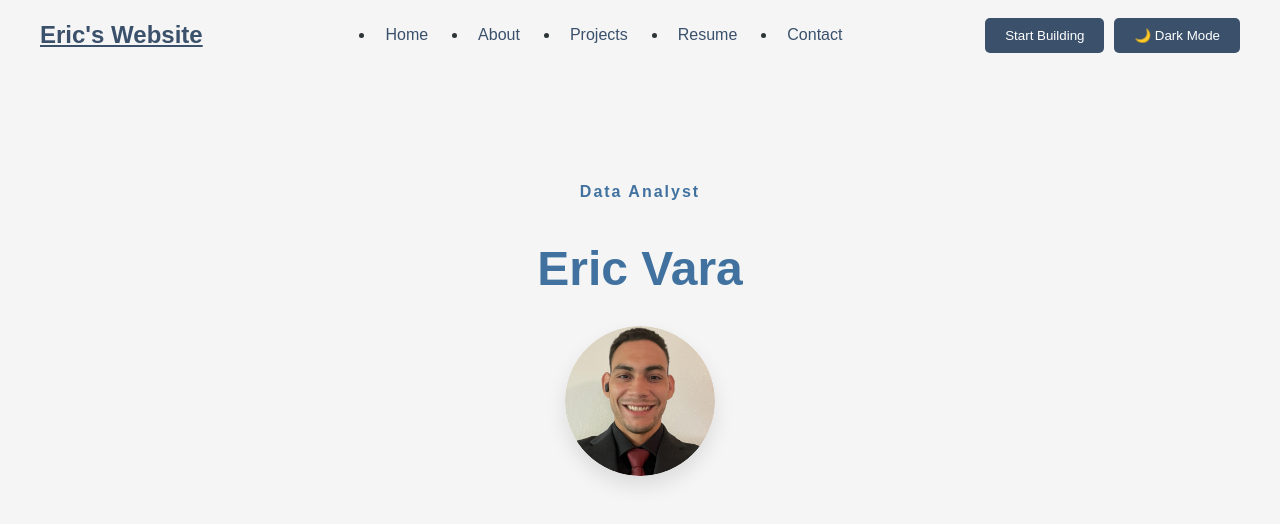
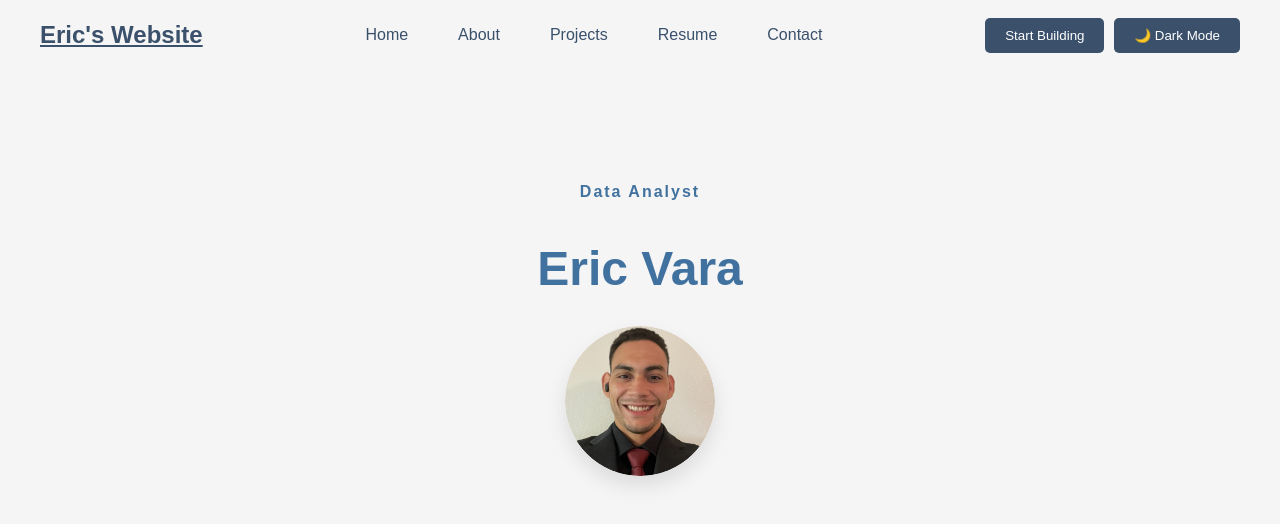
Before and after one commit to EricIVara/ericswebsite, a React (Vite) app: page / in a window 1280 px wide. Shown: the top 524 px of the page. Built offline with nearby package versions, Linux system fonts and the light colour scheme.

Commit message:
about page updates, updated dark mode

```diff
--- a/src/components/About.module.css
+++ b/src/components/About.module.css
@@ -25,6 +25,7 @@
   object-fit: cover;
 }
 
+/* Intro Section */
 .intro {
   position: relative;
   color: white;
--- a/src/components/Navbar.module.css
+++ b/src/components/Navbar.module.css
@@ -10,6 +10,7 @@
   transition: background-color 0.3s ease, box-shadow 0.3s ease;
 }
 
+/* Navbar Items */
 .navbar {
   max-width: 1200px;
   margin: 0 auto;
@@ -20,6 +21,7 @@
   padding: 0 20px;
 }
 
+/* Navbar Logo */
 .nav-logo {
   font-weight: bold;
   font-size: 1.5rem;
@@ -32,9 +34,13 @@
   color: var(--secondary-color);
 }
 
+/* Navbar Links */
 .nav-links {
   display: flex;
   gap: 30px;
+  list-style: none;
+  padding: 0;
+  margin: 0;
 }
 
 .nav-link {
@@ -52,6 +58,7 @@
   transform: scale(1.05);
 }
 
+/* Navbar Buttons */
 .nav-button {
   background-color: var(--primary-color);
   color: white;
@@ -70,6 +77,7 @@
   box-shadow: 0 4px 8px var(--shadow-color);
 }
 
+/* Dark Mode Toggle */
 .dark-mode-toggle {
   margin-left: 10px;
   padding: 10px 20px;
@@ -100,7 +108,7 @@
   transition: 0.3s;
 }
 
-/* Responsive */
+/* Responsive Styles */
 @media (max-width: 768px) {
   .nav-links {
     display: none;
--- a/src/styles/index.css
+++ b/src/styles/index.css
@@ -1,8 +1,12 @@
+/* Import Global Variables */
 @import "./variables.css";
+
+/* Import Component-Specific Styles */
 @import "../components/Navbar.module.css";
 @import "../components/Home.module.css";
 @import "../components/About.module.css";
 
+/* Global Styles */
 body {
   font-family: var(--font-family);
   background-color: var(--background-color);
--- a/src/styles/variables.css
+++ b/src/styles/variables.css
@@ -1,22 +1,33 @@
 /* Light Theme Variables */
 :root {
+  /* Primary Colors */
   --primary-color: #3a506b;
   --secondary-color: #41729f;
   --secondary-color-hover: #36567a;
+
+  /* Backgrounds and Text */
   --background-color: #f5f5f5;
   --text-color: #2d3436;
+
+  /* Dimensions and Typography */
   --header-height: 70px;
   --font-family: "Arial", sans-serif;
+
+  /* Transformations */
   --button-hover-transform: scale(1.05);
 }
 
-/* Dark Theme Variables */
+/* Dark Theme Variables (Red and Black) */
 [data-theme="dark"] {
-  --primary-color: #1a1f36;
-  --secondary-color: #3a506b;
+  /* Primary Colors */
+  --primary-color: #000000;
+  --secondary-color: #b71c1c;
+  --secondary-color-hover: #8b0000;
+
+  /* Backgrounds and Text */
   --background-color: #121212;
-  --text-color: #e0e0e0;
+  --text-color: #ffebee;
 
-  --secondary-color-hover: #3b5998;
+  /* Transformations */
   --button-hover-transform: scale(1.05);
 }
```
